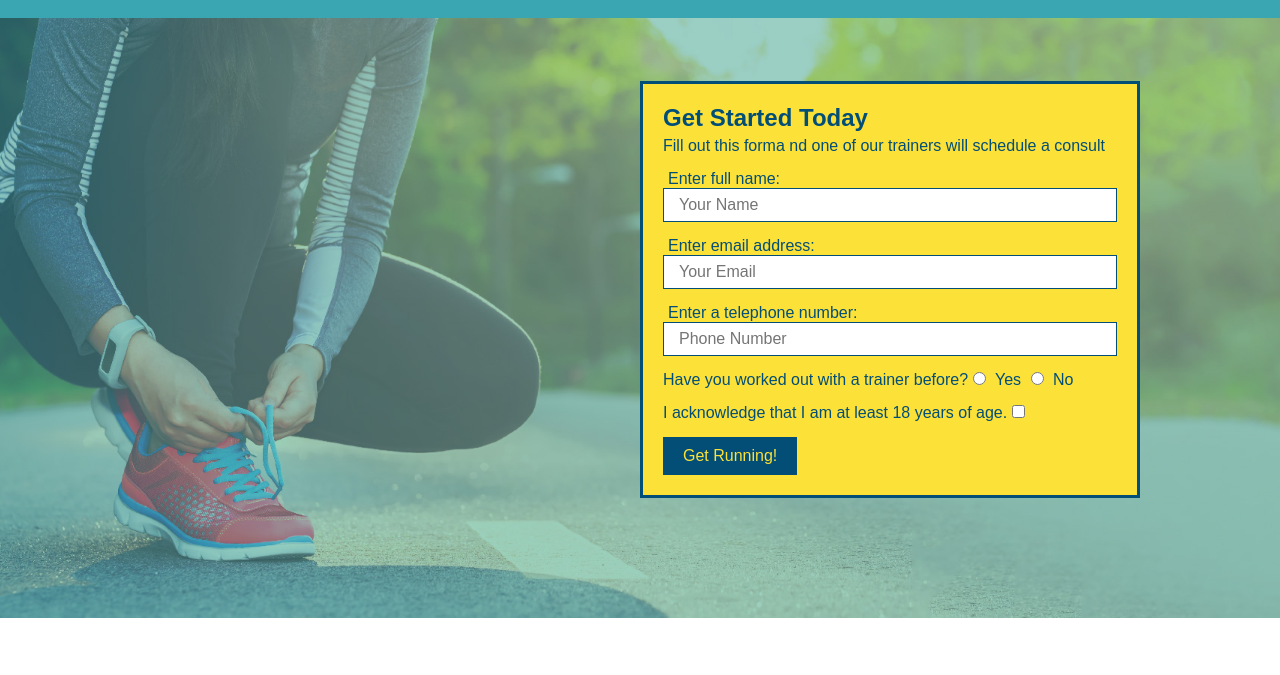
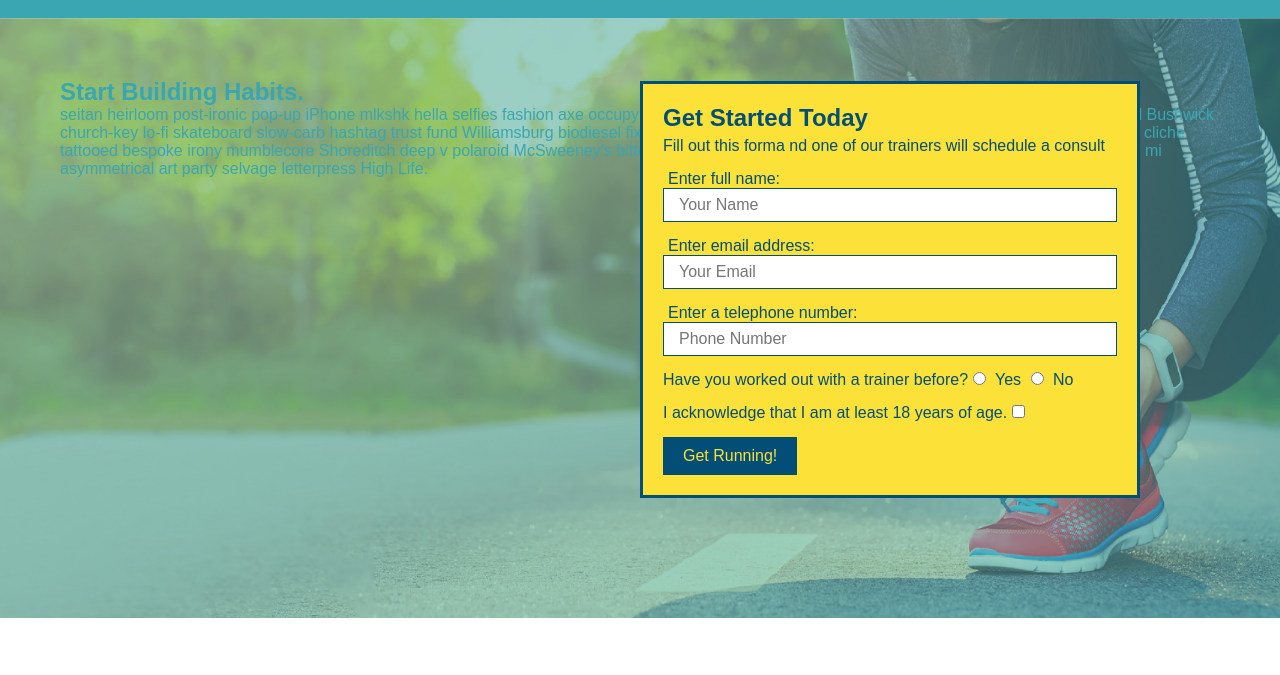
Before and after one commit to probinet/run-buddy2, a plain HTML site: page index.html in a window 1280 px wide. Shown: the part 64-739 px from the top of the page. Drawn offline with Linux system fonts and the light colour scheme.

Commit message:
add content to hero, replace image

```diff
--- a/Assets/css/style.css
+++ b/Assets/css/style.css
@@ -78,7 +78,7 @@
 
   /* Hero Style Start */
   .hero {
-    background-image: url(../images/background-image.jpg);
+    background-image: url(../images/hero-bg.jpg);
     height: 600px;
     background-size: cover;
     background-position: center;
--- a/index.html
+++ b/index.html
@@ -42,6 +42,16 @@
 
         <!--hero/jumbotron-->
         <section class="hero">
+            <div class="hero-cta">
+                <h2>Start Building Habits.</h2>
+                <p>
+                  seitan heirloom post-ironic pop-up iPhone mlkshk hella selfies fashion axe occupy readymade put a bird on it
+                  messenger bag Wes Anderson Schlitz plaid Bushwick church-key lo-fi skateboard slow-carb hashtag trust fund
+                  Williamsburg biodiesel fixie farm-to-table 8-bit banjo XOXO Banksy chillwave bicycle rights retro cliche
+                  tattooed bespoke irony mumblecore Shoreditch deep v polaroid McSweeney's bitters cray gentrify tofu Marfa you
+                  probably haven't heard of them yr banh mi asymmetrical art party selvage letterpress High Life.
+                </p>
+              </div>
             <div class="hero-form">
                 <h3>Get Started Today</h3>
                 <p>Fill out this forma nd one of our trainers will schedule a consult</p>
```
Also changed, not shown: Assets/images/hero-bg.jpg (added).
